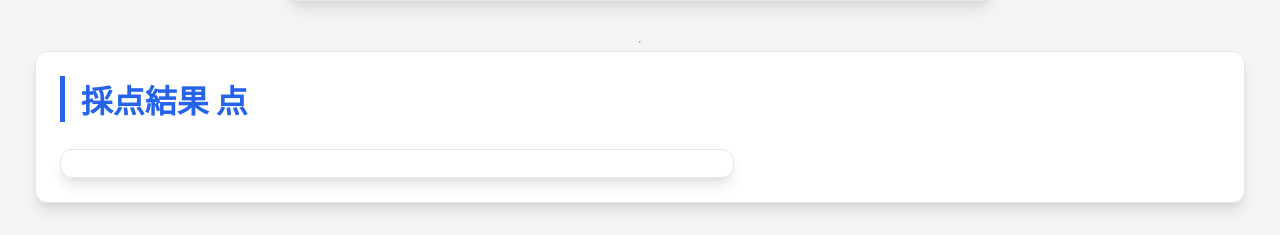
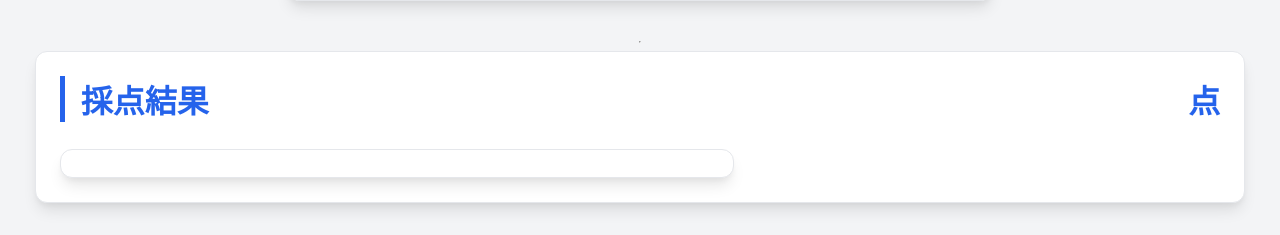
Before and after one commit to kado0314/PBLcamera, a Flask app: template scoring/templates/saiten.html in a window 1280 px wide. Shown: the part 795-1030 px from the top of the page. Run offline with Flask 3, Linux system fonts and the light colour scheme; the template is opened without the code that fills it, so the values that code supplies are empty.

Commit message:
Refactor CSS styles for layout and components

```diff
--- a/static/css/fashion.css
+++ b/static/css/fashion.css
@@ -160,10 +160,12 @@
     border-left: 5px solid var(--primary-blue);
     padding-left: 1rem;
     margin-top: 0;
+    display: flex;
+    justify-content: space-between;
+    align-items: center;
 }
 
 .res-head .score {
-    text-align: center;
 }
 
 .res-body {
```
